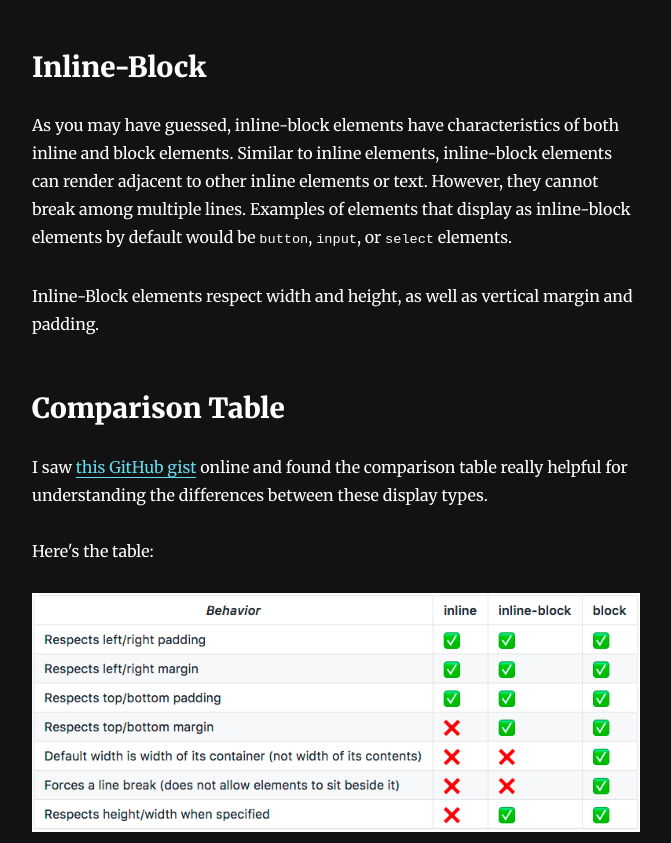
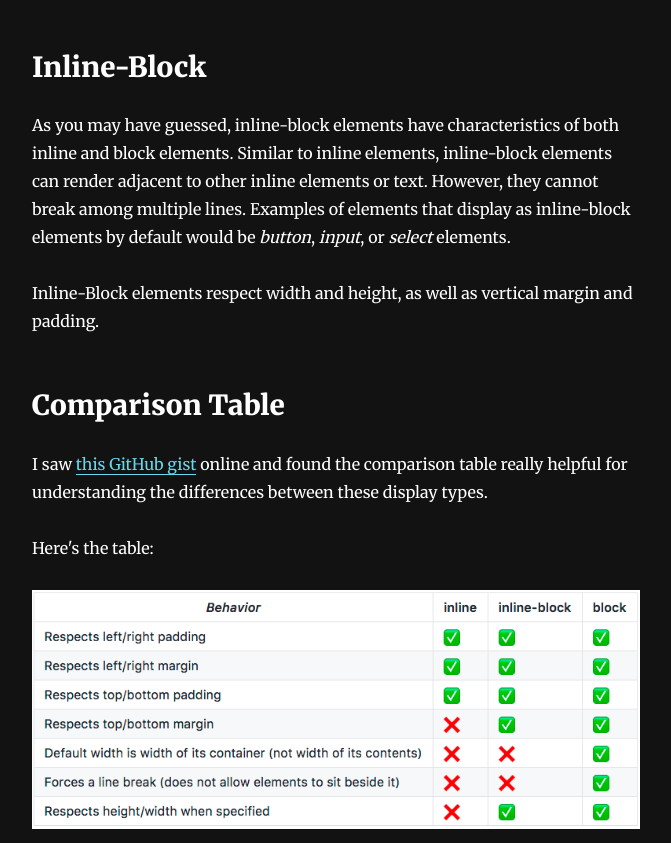
Before and after one commit to smparsons/smparsons.github.io, a Gatsby site: page /css-display-types/ in a window 1280 px wide. Shown: the part 1278-2121 px from the top of the page, without its empty margins (304-975 px from the left). Built offline with nearby package versions, Linux system fonts and the light colour scheme; Gatsby itself is replaced by a stand-in of ours; some packages are replaced by stand-ins of ours.

Commit message:
Making these italicized

```diff
--- a/content/blog/css-display-types/index.md
+++ b/content/blog/css-display-types/index.md
@@ -21,7 +21,7 @@ Unlike inline elements, block elements can have a width and height set. Vertical
 
 ## Inline-Block
 
-As you may have guessed, inline-block elements have characteristics of both inline and block elements. Similar to inline elements, inline-block elements can render adjacent to other inline elements or text. However, they cannot break among multiple lines. Examples of elements that display as inline-block elements by default would be `button`, `input`, or `select` elements.
+As you may have guessed, inline-block elements have characteristics of both inline and block elements. Similar to inline elements, inline-block elements can render adjacent to other inline elements or text. However, they cannot break among multiple lines. Examples of elements that display as inline-block elements by default would be *button*, *input*, or *select* elements.
 
 Inline-Block elements respect width and height, as well as vertical margin and padding.
 
```
